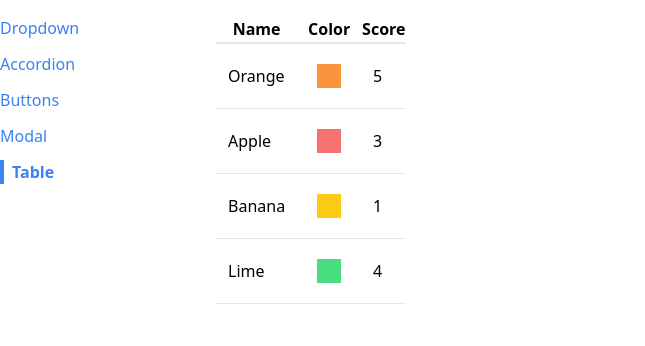
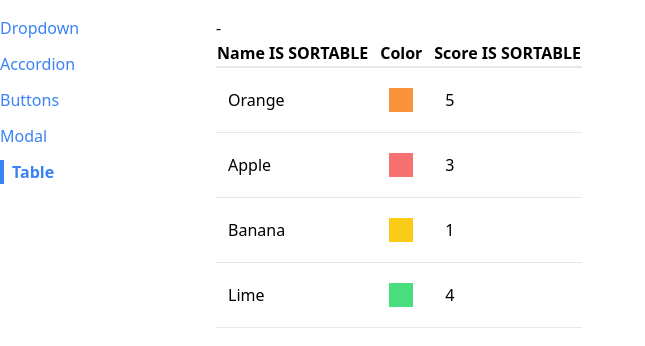
Before and after one commit to shreesh30/Components, a React (Create React App) app: page /table in a window 1280 px wide. Shown: the top 346 px of the page, without its empty margins (0-645 px from the left). Built offline with nearby package versions, Linux system fonts and the light colour scheme.

Commit message:
sort order implemented

```diff
--- /dev/null
+++ b/src/components/SortableTable.js
@@ -0,0 +1,64 @@
+import { useState } from "react";
+import Table from "./Table";
+
+function SortableTable(props) {
+  const [sortOrder, setSortOrder] = useState(null);
+  const [sortBy, setSortBy] = useState(null);
+
+  const { config, data } = props;
+
+  const handleClick = (label) => {
+    console.log(label);
+    if (sortOrder === null) {
+      setSortOrder("asc");
+      setSortBy(label);
+    } else if (sortOrder === "asc") {
+      setSortOrder("desc");
+      setSortBy(label);
+    } else if (sortOrder === "desc") {
+      setSortOrder(null);
+      setSortBy(null);
+    }
+  };
+
+  const updatedConfig = config.map((column) => {
+    if (!column.sortValue) {
+      return column;
+    }
+    return {
+      ...column,
+      header: () => (
+        <th onClick={() => handleClick(column.label)}>
+          {column.label} IS SORTABLE
+        </th>
+      ),
+    };
+  });
+
+  let sortedData = data;
+
+  if (sortOrder && sortBy) {
+    const { sortValue } = config.find((column) => column.label === sortBy);
+    sortedData = [...data].sort((a, b) => {
+      const valueA = sortValue(a);
+      const valueB = sortValue(b);
+
+      const reverseOrder = sortOrder === "asc" ? 1 : -1;
+
+      if (typeof valueA === "string") {
+        return valueA.localeCompare(valueB) * reverseOrder;
+      } else {
+        return (valueA - valueB) * reverseOrder;
+      }
+    });
+  }
+
+  return (
+    <div>
+      {sortOrder}-{sortBy}
+      <Table {...props} config={updatedConfig} data={sortedData} />
+    </div>
+  );
+}
+
+export default SortableTable;
--- a/src/pages/TablePage.js
+++ b/src/pages/TablePage.js
@@ -1,4 +1,4 @@
-import Table from "../components/Table";
+import SortableTable from "../components/SortableTable";
 
 function TablePage() {
   const data = [
@@ -9,7 +9,11 @@
   ];
 
   const config = [
-    { label: "Name", render: (fruit) => fruit.name },
+    {
+      label: "Name",
+      render: (fruit) => fruit.name,
+      sortValue: (fruit) => fruit.name,
+    },
     {
       label: "Color",
       render: (fruit) => <div className={`p-3 m-2 ${fruit.color}`}></div>,
@@ -17,8 +21,6 @@
     {
       label: "Score",
       render: (fruit) => fruit.score,
-      //   Need to add header in SortableTable component
-      //   header: () => <th className="bg-red-500">Score</th>,
       sortValue: (fruit) => fruit.score,
     },
   ];
@@ -28,7 +30,7 @@
   };
   return (
     <div>
-      <Table data={data} config={config} keyFunc={keyFunc} />
+      <SortableTable data={data} config={config} keyFunc={keyFunc} />
     </div>
   );
 }
```
